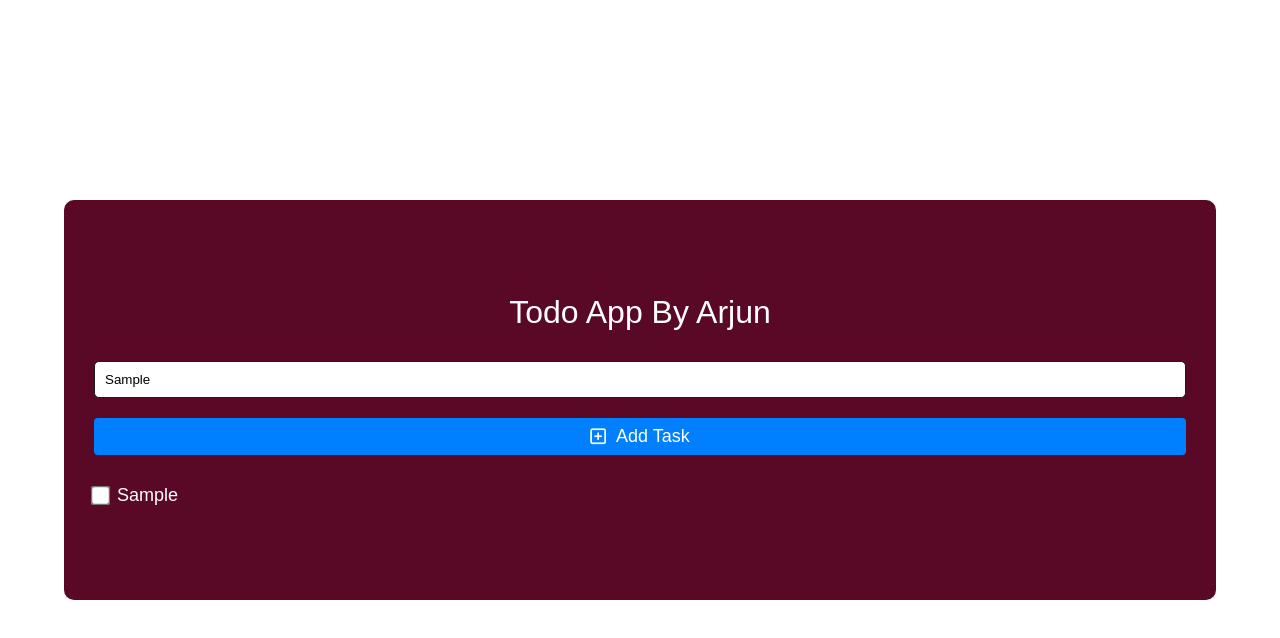
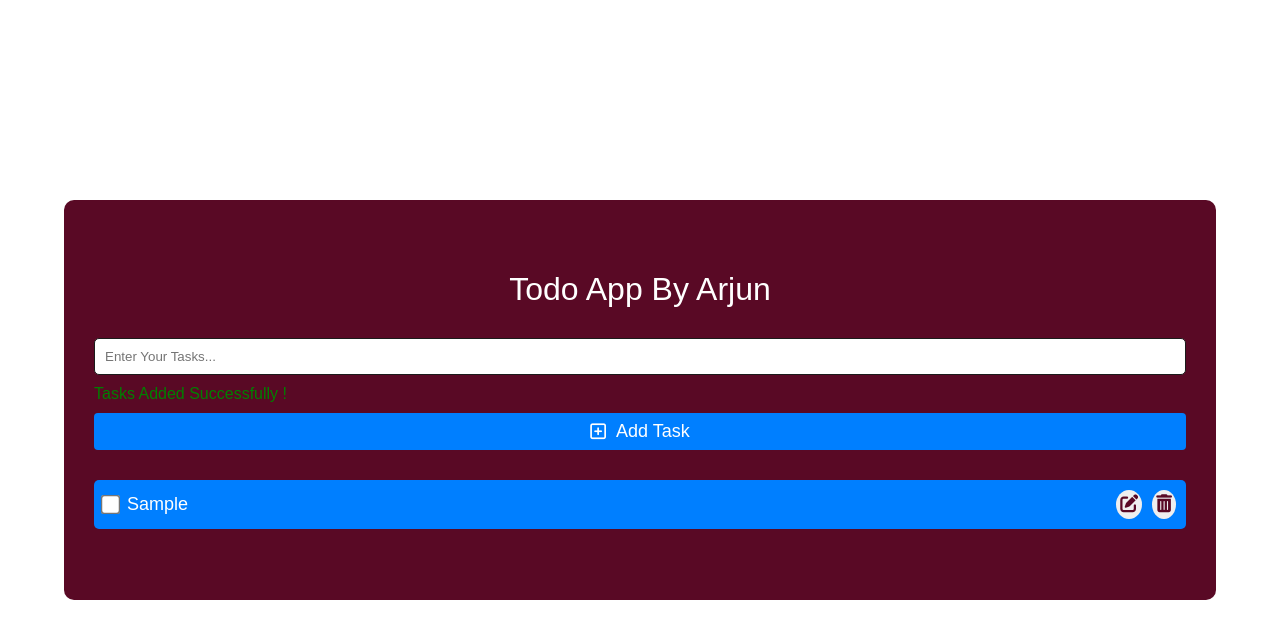
Before and after one commit to pokhrelarjun205-del/todo-app, a plain HTML site: page index.html in a window 1280 px wide. Both pictures are taken after typing "Sample" into the empty fields and a click on the button "Add Task". Drawn offline with Linux system fonts and the light colour scheme; a web font is replaced by a local one.

Commit message:
code updated successfully

```diff
--- a/app.js
+++ b/app.js
@@ -3,27 +3,60 @@ let addTaskBtn = document.querySelector(".add-btn");
 let taskContainer = document.querySelector(".task-list");
 let taskContent = document.querySelector(".task-input");
 let validationBox = document.querySelector(".status");
+let tasks = [];
 form.addEventListener("submit", (e) => {
     e.preventDefault();
     let taskText = taskContent.value.trim();
     if (taskText === "") {
         validationBox.textContent = "Tasks can't be empty";
         validationBox.classList.add("error")
+        validationBox.classList.remove("hidden");
         return;
 
     }
-    const li = document.createElement("li");
+    // creating element
+    let li = document.createElement("li");
+    let div1 = document.createElement("div");
+    let div2 = document.createElement("div");
+    // adding classes
+    div1.classList.add("small-box");
+    // small box-content
     let checkBox = document.createElement("input");
     checkBox.type = "checkbox";
     let span = document.createElement("span");
     span.textContent = taskText;
-    let firstDiv = document.createElement("div");
-    let secondDiv = document.createElement("div");
-    secondDiv.classList.add("task-action");
-    let editBox = document.createElement("div");
-    editBox.innerHTML=``
-    firstDiv.classList.add("small-box");
-    firstDiv.append(checkBox, span);
-    li.append(firstDiv, secondDiv);
+    div2.classList.add("task-action");
+    // task-action content
+    let editDiv = document.createElement("div");
+    let editBtn = document.createElement("button");
+    editBtn.innerHTML = `<i class="fa-solid fa-pen-to-square"></i>`;
+    editDiv.append(editBtn);
+    let delDiv = document.createElement("div");
+    let delBtn = document.createElement("button");
+    delBtn.innerHTML = `<i class="fa-solid fa-trash-can"></i>`;
+    delDiv.append(delBtn);
+    // appending content
+    div2.append(editDiv, delDiv);
+    div1.append(checkBox, span)
+    // appending to webpage
+    li.append(div1, div2);
+    taskContent.value = "";
+    validationBox.textContent = "Tasks Added Successfully !";
+    validationBox.classList.add("success");
+    validationBox.classList.remove("error");
+    validationBox.classList.remove("hidden");
+
+    setTimeout(() => {
+        validationBox.classList.add("hidden");
+    }, 3000);
     taskContainer.append(li);
+    // mark completed tasks
+    checkBox.addEventListener("click", () => checkBox.checked ? span.classList.add("completed-task") : span.classList.remove("completed-task"));
+
+
+
+    // delete Functions
+    delBtn.addEventListener("click", () => {
+        li.remove();
+    })
 })
--- a/index.html
+++ b/index.html
@@ -30,28 +30,7 @@
           </button>
         </form>
         <div class="task-list-wrapper">
-          <ul class="task-list">
-            <!-- <li>
-              <div class="small-box">
-                <div class="completed-mark">
-                  <input type="checkbox" name="completed" />
-                </div>
-                <span class="task-content">Buy Milk</span>
-              </div>
-              <div class="task-action">
-                <div class="edit-button">
-                  <button class="edit-btn">
-                    <i class="fa-solid fa-pen-to-square"></i>
-                  </button>
-                </div>
-                <div class="delete-button">
-                  <button class="del-btn">
-                    <i class="fa-solid fa-trash-can"></i>
-                  </button>
-                </div>
-              </div>
-            </li> -->
-          </ul>
+          <ul class="task-list"></ul>
         </div>
       </div>
     </main>
--- a/style.css
+++ b/style.css
@@ -101,7 +101,10 @@ li {
     width: 100%;
     list-style: none;
     gap: 50px;
-
+    background-color: #007FFF;
+    padding: 10px;
+    border-radius: 5px;
+    justify-content: space-between;
 }
 
 li span {
@@ -155,3 +158,7 @@ li span {
 .error {
     color: red;
 }
+
+.hidden {
+    display: none;
+}
```
